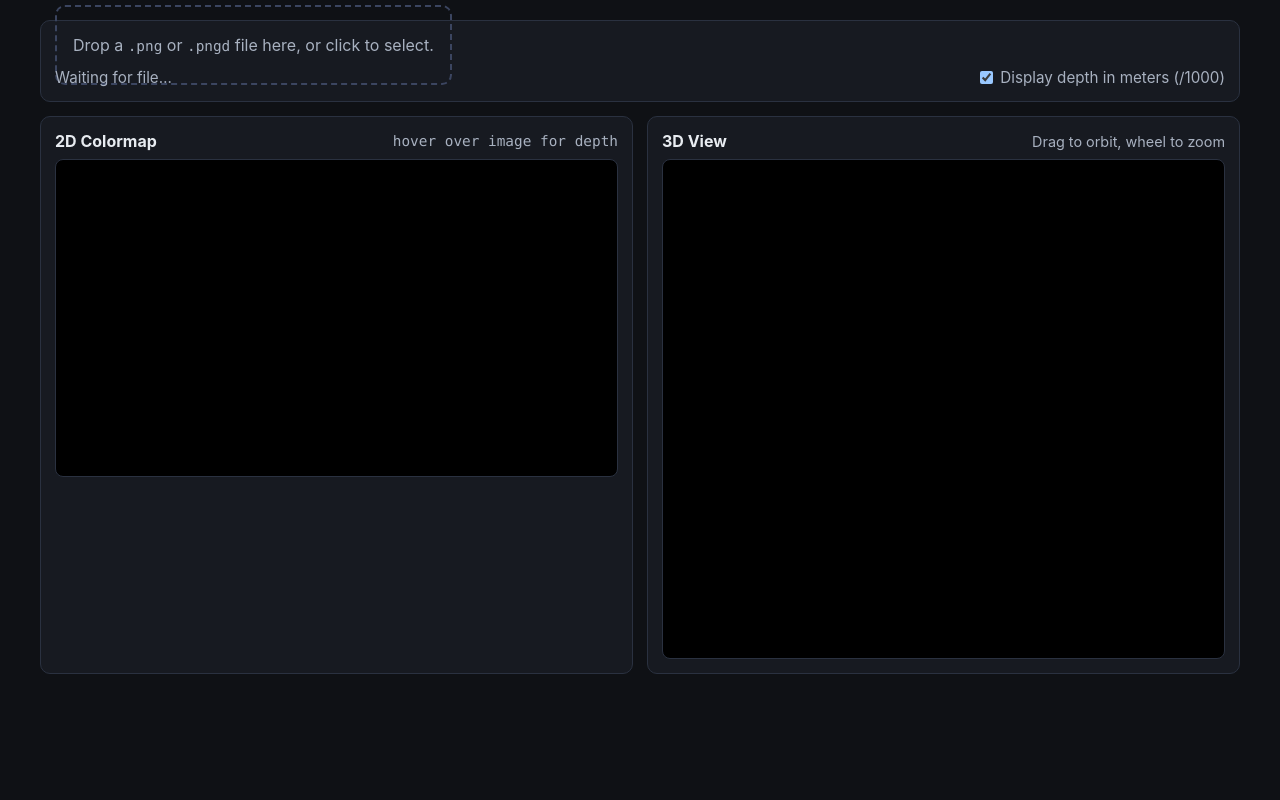
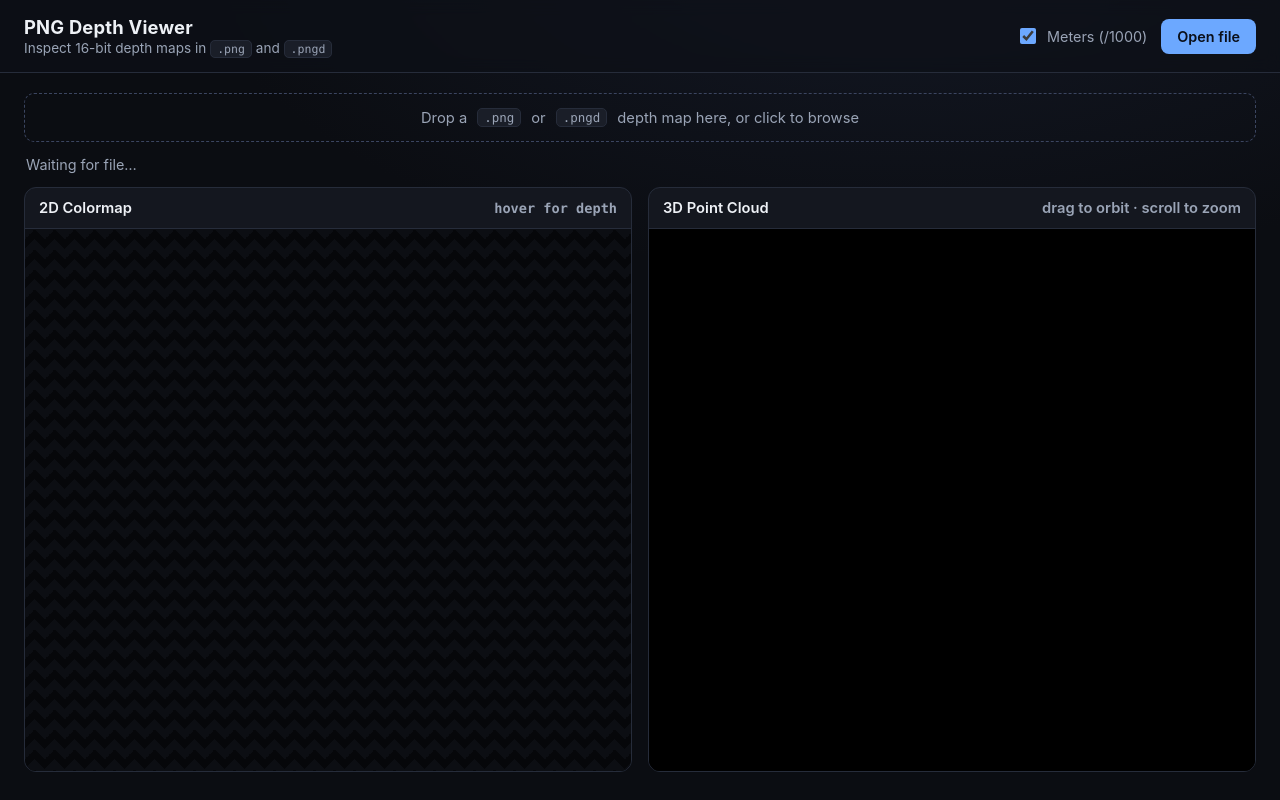
Before and after one commit to safijari/pngd, a plain HTML site: page docs/index.html in a window 1280 px wide. Drawn offline with nearby package versions, Linux system fonts and the light colour scheme; a script that the page names is missing.

Commit message:
fix the viewer

```diff
--- a/docs/index.html
+++ b/docs/index.html
@@ -7,128 +7,229 @@
   <style>
     :root {
       color-scheme: dark;
-      --bg: #0f1115;
-      --panel: #171a21;
-      --text: #e8ecf1;
-      --muted: #a8b1c0;
+      --bg: #0b0d12;
+      --panel: #14171f;
+      --panel-2: #1a1e28;
+      --line: #262c3a;
+      --text: #eef1f6;
+      --muted: #9aa4b6;
       --accent: #6ca8ff;
       --danger: #ff7b7b;
     }
     * { box-sizing: border-box; }
+    html, body { height: 100%; }
     body {
       margin: 0;
-      font-family: Inter, system-ui, sans-serif;
-      background: var(--bg);
+      font-family: Inter, system-ui, -apple-system, sans-serif;
+      background: radial-gradient(1200px 600px at 70% -10%, #141926 0%, var(--bg) 60%);
       color: var(--text);
+      display: flex;
+      flex-direction: column;
+      min-height: 100%;
     }
-    .wrap {
-      max-width: 1240px;
-      margin: 0 auto;
-      padding: 20px;
-      display: grid;
-      gap: 14px;
-    }
-    .card {
-      background: var(--panel);
-      border: 1px solid #2a3140;
-      border-radius: 10px;
-      padding: 14px;
-    }
-    .dropzone {
-      border: 2px dashed #3b4560;
-      border-radius: 10px;
-      text-align: center;
-      padding: 28px 16px;
-      color: var(--muted);
-      cursor: pointer;
-      transition: 0.2s border-color, 0.2s background;
-    }
-    .dropzone.drag {
-      border-color: var(--accent);
-      background: #1a2232;
-      color: #d7e5ff;
-    }
-    .row {
-      display: flex;
-      flex-wrap: wrap;
-      gap: 12px;
-      align-items: center;
-      justify-content: space-between;
-    }
-    .status {
-      font-size: 0.95rem;
-      color: var(--muted);
-    }
-    .error { color: var(--danger); }
-    .grid {
-      display: grid;
-      grid-template-columns: 1fr;
-      gap: 14px;
-    }
-    @media (min-width: 1020px) {
-      .grid { grid-template-columns: 1fr 1fr; }
-    }
-    #depthCanvas {
-      width: 100%;
-      height: auto;
-      border: 1px solid #2a3140;
-      border-radius: 8px;
-      image-rendering: pixelated;
-      background: #000;
-      display: block;
-    }
-    #view3d {
-      width: 100%;
-      height: 500px;
-      border: 1px solid #2a3140;
-      border-radius: 8px;
-      overflow: hidden;
-      background: #000;
+    code {
+      font-family: ui-monospace, SFMono-Regular, Menlo, Consolas, monospace;
+      background: var(--panel-2);
+      border: 1px solid var(--line);
+      border-radius: 5px;
+      padding: 1px 6px;
+      font-size: 0.85em;
     }
     .mono {
       font-family: ui-monospace, SFMono-Regular, Menlo, Consolas, monospace;
+      font-size: 0.85rem;
+    }
+    .muted { color: var(--muted); }
+
+    /* Top bar */
+    .topbar {
+      display: flex;
+      align-items: center;
+      justify-content: space-between;
+      gap: 16px;
+      flex-wrap: wrap;
+      padding: 16px 24px;
+      border-bottom: 1px solid var(--line);
+      background: rgba(14, 17, 24, 0.7);
+      backdrop-filter: blur(8px);
+    }
+    .brand h1 {
+      margin: 0;
+      font-size: 1.15rem;
+      letter-spacing: 0.2px;
+    }
+    .brand p { margin: 2px 0 0; font-size: 0.85rem; color: var(--muted); }
+    .controls { display: flex; align-items: center; gap: 14px; }
+    .toggle {
+      display: inline-flex;
+      align-items: center;
+      gap: 8px;
       font-size: 0.9rem;
+      color: var(--muted);
+      cursor: pointer;
+      user-select: none;
     }
-    .hint { color: var(--muted); font-size: 0.9rem; }
-    input[type="checkbox"] { transform: translateY(1px); }
+    .toggle input { width: 16px; height: 16px; accent-color: var(--accent); cursor: pointer; }
+    .btn {
+      display: inline-flex;
+      align-items: center;
+      gap: 8px;
+      background: var(--accent);
+      color: #0a0f1a;
+      font-weight: 600;
+      font-size: 0.9rem;
+      border-radius: 8px;
+      padding: 9px 16px;
+      cursor: pointer;
+      transition: 0.15s filter;
+    }
+    .btn:hover { filter: brightness(1.08); }
+
+    /* Layout */
+    .app {
+      flex: 1;
+      width: 100%;
+      max-width: 1400px;
+      margin: 0 auto;
+      padding: 20px 24px 28px;
+      display: flex;
+      flex-direction: column;
+      gap: 14px;
+    }
+    .dropzone {
+      display: flex;
+      align-items: center;
+      justify-content: center;
+      gap: 10px;
+      border: 1.5px dashed #3b4560;
+      border-radius: 10px;
+      padding: 14px 16px;
+      color: var(--muted);
+      font-size: 0.92rem;
+      cursor: pointer;
+      transition: 0.2s border-color, 0.2s background, 0.2s color;
+    }
+    .dropzone:hover { border-color: #4a597e; }
+    .dropzone.drag {
+      border-color: var(--accent);
+      background: #16203400;
+      background: rgba(108, 168, 255, 0.08);
+      color: #d7e5ff;
+    }
+    .status {
+      font-size: 0.9rem;
+      color: var(--muted);
+      min-height: 1.2em;
+      padding: 0 2px;
+    }
+    .status.error { color: var(--danger); }
+
+    .panels {
+      flex: 1;
+      display: grid;
+      grid-template-columns: 1fr;
+      gap: 16px;
+      min-height: 0;
+    }
+    @media (min-width: 900px) {
+      .panels { grid-template-columns: 1fr 1fr; }
+    }
+    .panel {
+      background: var(--panel);
+      border: 1px solid var(--line);
+      border-radius: 12px;
+      overflow: hidden;
+      display: flex;
+      flex-direction: column;
+    }
+    .panel-head {
+      display: flex;
+      align-items: center;
+      justify-content: space-between;
+      gap: 12px;
+      padding: 11px 14px;
+      border-bottom: 1px solid var(--line);
+      font-weight: 600;
+      font-size: 0.92rem;
+    }
+    .media {
+      flex: 1;
+      height: clamp(340px, 56vh, 640px);
+      display: flex;
+      align-items: center;
+      justify-content: center;
+      background:
+        linear-gradient(45deg, #0c0e13 25%, transparent 25%) -10px 0,
+        linear-gradient(-45deg, #0c0e13 25%, transparent 25%) -10px 0,
+        linear-gradient(45deg, transparent 75%, #0c0e13 75%),
+        linear-gradient(-45deg, transparent 75%, #0c0e13 75%);
+      background-size: 20px 20px;
+      background-color: #06070a;
+      overflow: hidden;
+    }
+    #depthCanvas {
+      max-width: 100%;
+      max-height: 100%;
+      image-rendering: pixelated;
+      display: block;
+    }
+    #view3d { width: 100%; height: 100%; }
   </style>
 </head>
 <body>
-  <main class="wrap">
-    <section class="card">
-      <label id="dropzone" class="dropzone" for="fileInput">
-        Drop a <span class="mono">.png</span> or <span class="mono">.pngd</span> file here, or click to select.
-      </label>
+  <header class="topbar">
+    <div class="brand">
+      <h1>PNG Depth Viewer</h1>
+      <p>Inspect 16-bit depth maps in <code>.png</code> and <code>.pngd</code></p>
+    </div>
+    <div class="controls">
+      <label class="toggle"><input id="metersToggle" type="checkbox" checked /> Meters (/1000)</label>
+      <label class="btn" for="fileInput">Open file</label>
       <input id="fileInput" type="file" accept=".png,.pngd,image/png" style="position:absolute;width:0;height:0;opacity:0;pointer-events:none" />
-      <div class="row" style="margin-top: 12px; gap: 8px;">
-        <div id="status" class="status">Waiting for file…</div>
-        <label class="status"><input id="metersToggle" type="checkbox" checked /> Display depth in meters (/1000)</label>
-      </div>
-    </section>
+    </div>
+  </header>
 
-    <section class="grid">
-      <article class="card">
-        <div class="row" style="margin-bottom: 8px;">
-          <strong>2D Colormap</strong>
-          <div id="hoverInfo" class="mono hint">hover over image for depth</div>
+  <main class="app">
+    <label id="dropzone" class="dropzone" for="fileInput">
+      Drop a <code>.png</code> or <code>.pngd</code> depth map here, or click to browse
+    </label>
+    <div id="status" class="status">Waiting for file…</div>
+
+    <section class="panels">
+      <article class="panel">
+        <div class="panel-head">
+          <span>2D Colormap</span>
+          <span id="hoverInfo" class="mono muted">hover for depth</span>
         </div>
-        <canvas id="depthCanvas" width="640" height="360"></canvas>
+        <div class="media">
+          <canvas id="depthCanvas" width="640" height="360"></canvas>
+        </div>
       </article>
 
-      <article class="card">
-        <div class="row" style="margin-bottom: 8px;">
-          <strong>3D View</strong>
-          <div class="hint">Drag to orbit, wheel to zoom</div>
+      <article class="panel">
+        <div class="panel-head">
+          <span>3D Point Cloud</span>
+          <span class="muted">drag to orbit · scroll to zoom</span>
         </div>
-        <div id="view3d"></div>
+        <div class="media">
+          <div id="view3d"></div>
+        </div>
       </article>
     </section>
   </main>
 
   <script src="https://cdn.jsdelivr.net/npm/pako@2.1.0/dist/pako.min.js"></script>
+  <script type="importmap">
+  {
+    "imports": {
+      "three": "https://cdn.jsdelivr.net/npm/three@0.167.1/build/three.module.js",
+      "three/addons/": "https://cdn.jsdelivr.net/npm/three@0.167.1/examples/jsm/"
+    }
+  }
+  </script>
   <script type="module">
-    import * as THREE from 'https://cdn.jsdelivr.net/npm/three@0.167.1/build/three.module.js';
-    import { OrbitControls } from 'https://cdn.jsdelivr.net/npm/three@0.167.1/examples/jsm/controls/OrbitControls.js';
+    import * as THREE from 'three';
+    import { OrbitControls } from 'three/addons/controls/OrbitControls.js';
 
     const PNG_SIG = new Uint8Array([137,80,78,71,13,10,26,10]);
     const PNGD_SIG = new Uint8Array([137,80,78,71,68,13,10,26,10]);
@@ -386,7 +487,7 @@
 
       const w = holder.clientWidth || FALLBACK_VIEW_SIZE;
       const h = holder.clientHeight || FALLBACK_VIEW_SIZE;
-      state.renderer.setSize(w, h, false);
+      state.renderer.setSize(w, h);
       state.camera.aspect = w / h;
       state.camera.updateProjectionMatrix();
 
@@ -514,7 +615,7 @@
       const holder = document.getElementById('view3d');
       const w = holder.clientWidth || FALLBACK_VIEW_SIZE;
       const h = holder.clientHeight || FALLBACK_VIEW_SIZE;
-      state.renderer.setSize(w, h, false);
+      state.renderer.setSize(w, h);
       state.camera.aspect = w / h;
       state.camera.updateProjectionMatrix();
     }
```
Also changed, not shown: 1 other file.
